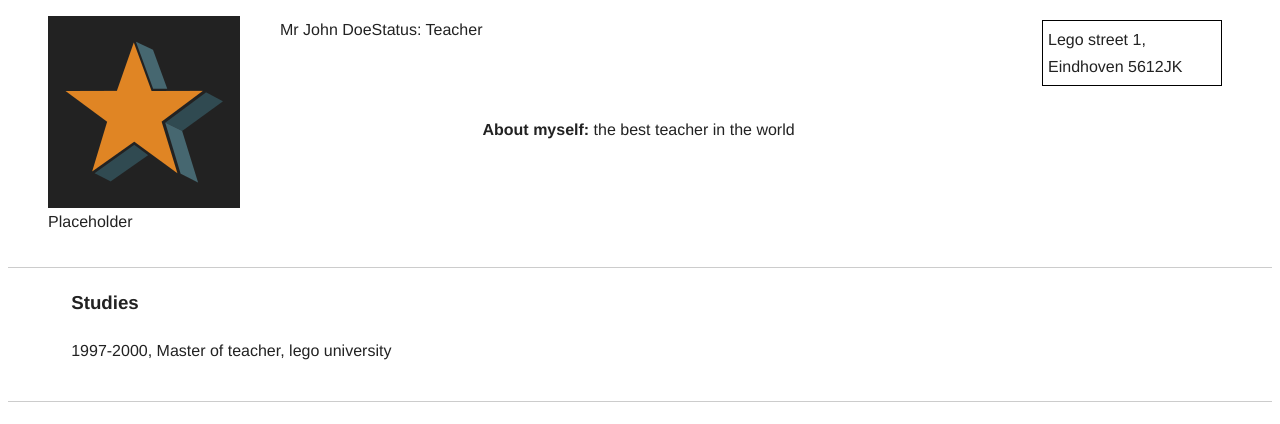
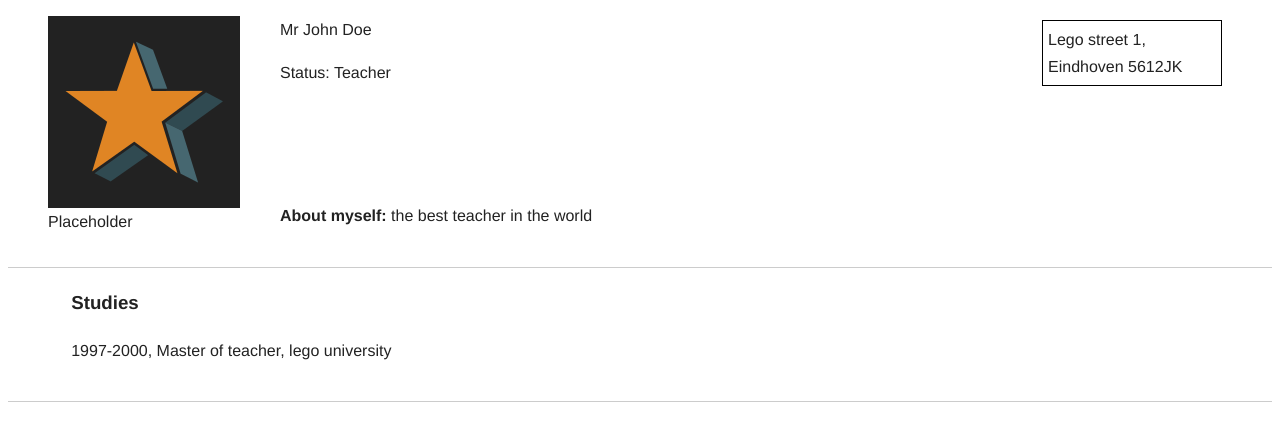
Before and after one commit to PolinaRmsh/PeopleOfFontysWebsite, a PHP site: page /mypage.html in a window 1280 px wide. Shown: the part 66-490 px from the top of the page. Run offline with PHP 8.4, Linux system fonts and the light colour scheme.

Commit message:
branched away from main during css

```diff
--- a/mainAndThePeople/css/main.css
+++ b/mainAndThePeople/css/main.css
@@ -468,28 +468,13 @@ html {
     display: inline-flex;
 }
 .mypage-top-text{
-<<<<<<< HEAD
-
-    display: block;
-
-    display: inherit;
-    float: right;
-
-
-=======
     display: block;
     float: right;
-
->>>>>>> b90e5c9a1d3eb47f70c97c3c0f0bc618c395ebeb
 }
 .mypage-top-picture{
     display: inherit;
     width: 128px;
     margin: 10px;
-<<<<<<< HEAD
-
-=======
->>>>>>> b90e5c9a1d3eb47f70c97c3c0f0bc618c395ebeb
 }
 #contact-info{
     display: inline-block;
```
